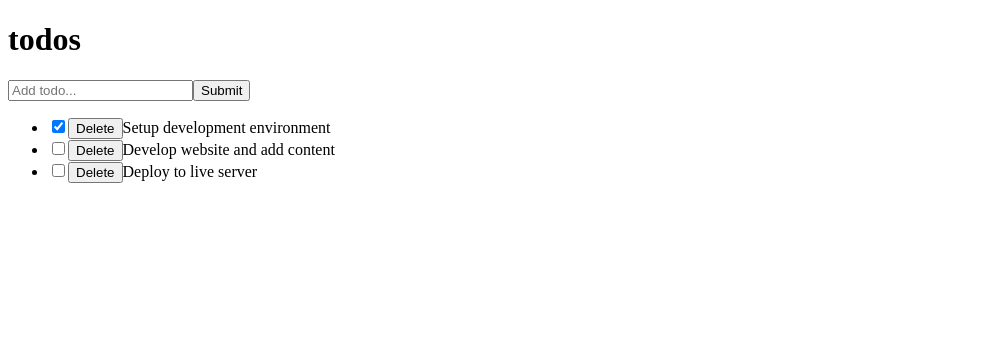
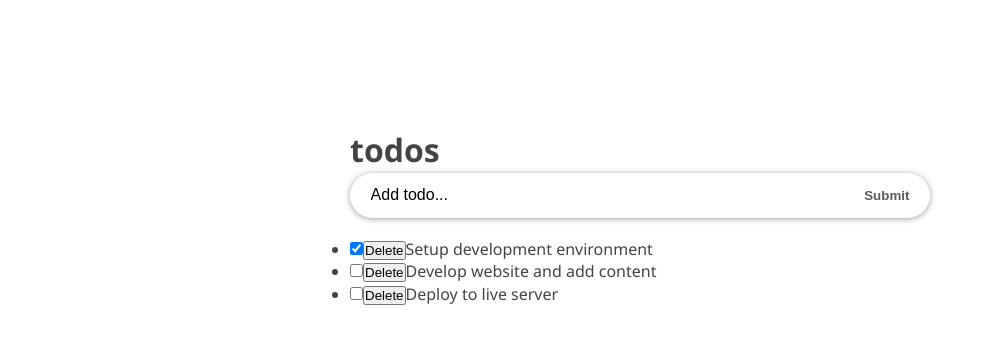
Before and after one commit to elyor-doniyorov/react-todos-app, a React (Create React App) app: page / in a window 1280 px wide. Shown: the top 344 px of the page, without its empty margins (0-988 px from the left). Built offline with nearby package versions, Linux system fonts and the light colour scheme.

Commit message:
Adding styles Starting with the CSS Stylesheet

```diff
--- a/src/App.css
+++ b/src/App.css
@@ -1,39 +1,65 @@
-.App {
-  text-align: center;
+* {
+  box-sizing: border-box;
+  margin: 0;
+  padding: 0;
 }
 
-.App-logo {
-  height: 40vmin;
-  pointer-events: none;
+body {
+  font-family: "Segoe UI", Arial, sans-serif;
+  line-height: 1.4;
+  color: #444;
+  background: #fff;
+  height: 100vh;
 }
 
-@media (prefers-reduced-motion: no-preference) {
-  .App-logo {
-    animation: App-logo-spin infinite 20s linear;
-  }
+.container {
+  display: flex;
+  flex-direction: column;
+  justify-content: center;
+  align-items: center;
+  max-width: 600px;
+  margin: 0 auto;
 }
 
-.App-header {
-  background-color: #282c34;
-  min-height: 100vh;
-  display: flex;
-  flex-direction: column;
-  align-items: center;
-  justify-content: center;
-  font-size: calc(10px + 2vmin);
-  color: white;
+.inner {
+  width: 100%;
+  padding: 8rem 10px 4rem;
 }
 
-.App-link {
-  color: #61dafb;
+.form-container {
+  width: 100%;
+  margin-bottom: 20px;
+  display: flex;
+  border-radius: calc(0.5 * 100px);
+  box-shadow: 0 1px 6px 0 rgba(0, 0, 0, 0.38);
+  justify-content: space-evenly;
 }
 
-@keyframes App-logo-spin {
-  from {
-    transform: rotate(0deg);
-  }
+.input-text {
+  font-size: 1rem;
+  font-weight: 400;
+  width: 85%;
+  padding-right: 5px;
+  padding-left: 10px;
+  border-radius: calc(0.5 * 100px);
+}
 
-  to {
-    transform: rotate(360deg);
-  }
+.input-text::placeholder {
+  color: #000;
 }
+
+.input-submit {
+  background: transparent;
+  color: #5b5b5b;
+  text-transform: capitalize;
+  cursor: pointer;
+  font-weight: 600;
+  margin-right: 10px;
+}
+
+.input-text,
+.input-submit {
+  height: 45px;
+  outline: none;
+  border: none;
+}
--- a/src/components/InputTodo.js
+++ b/src/components/InputTodo.js
@@ -27,15 +27,16 @@ class InputTodo extends Component {
 
   render() {
     return (
-      <form onSubmit={this.handleSubmit}>
+      <form onSubmit={this.handleSubmit} className="form-container">
         <input
           type="text"
+          className="input-text"
           placeholder="Add todo..."
           value={this.state.title}
           name="title"
           onChange={this.onChange}
         />
-        <button>Submit</button>
+        <button className="input-submit">Submit</button>
       </form>
     );
   }
--- a/src/components/TodoContainer.js
+++ b/src/components/TodoContainer.js
@@ -65,7 +65,8 @@ class TodoContainer extends React.Component {
 
   render() {
     return (
-      <div>
+      <div className="container">
+        <div className="inner">
           <Header />
           <InputTodo addTodoProps={this.addTodoItem} />
           <TodosList
@@ -74,6 +75,7 @@ class TodoContainer extends React.Component {
             deleteTodoProps={this.delTodo}
           />
         </div>
+      </div>
     );
   }
 }
--- a/src/index.js
+++ b/src/index.js
@@ -1,6 +1,7 @@
 import React from 'react';
 import ReactDOM from 'react-dom';
 import TodoContainer from './components/TodoContainer';
+import './App.css';
 
 ReactDOM.render(
   <React.StrictMode>
```
Also changed, not shown: 1 other file (tests, documents, lock files or other folders). Lines whose indentation alone changed are shown as unchanged.
